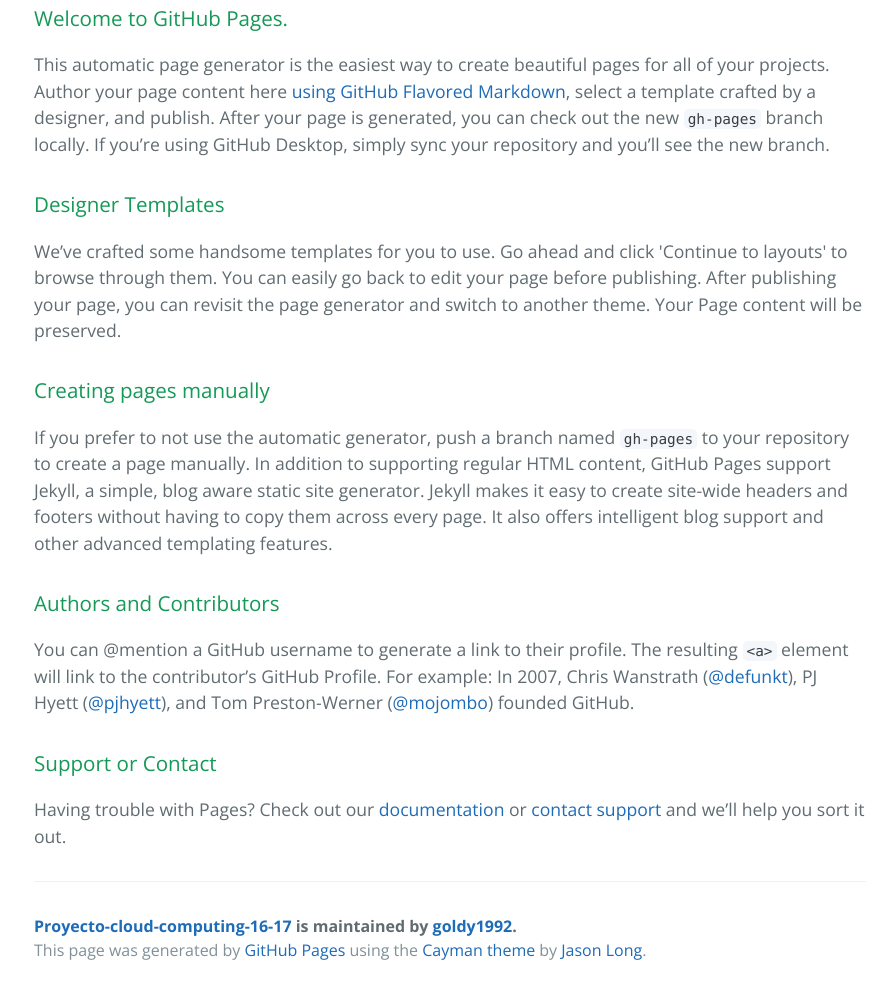
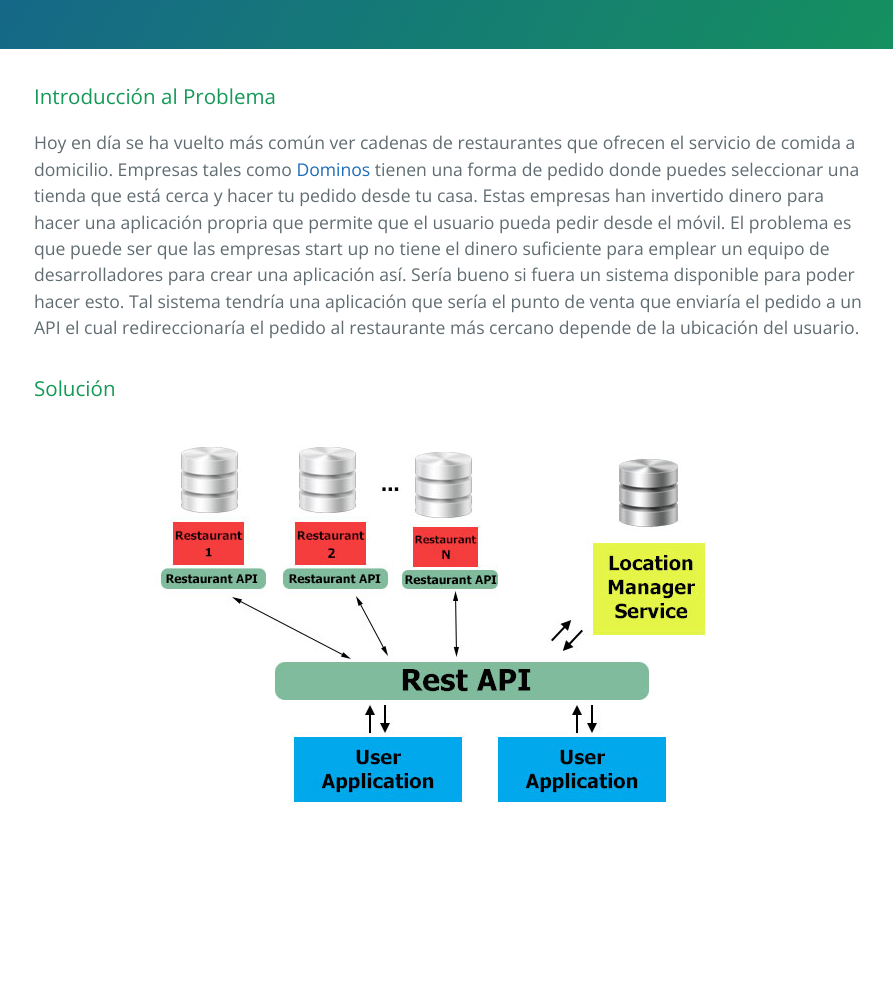
Before and after one commit to goldy1992/proyecto-cloud-computing-16-17, a plain HTML site: page index.html in a window 1280 px wide. Shown: the part 365-1359 px from the top of the page, without its empty margins (190-1083 px from the left). After the commit the page ends 1223 px from the top, so only its background shows below. Drawn offline with nearby package versions, Linux system fonts and the light colour scheme.

Commit message:
small update to the writeup of the presentation

```diff
--- a/index.html
+++ b/index.html
@@ -11,7 +11,7 @@
   </head>
   <body>
     <section class="page-header">
-      <h1 class="project-name">Proyecto-cloud-computing-16-17</h1>
+      <h1 class="project-name">Aplicación de Comida a Domicilio Para Empresa de Multicadena</h1>
       <h2 class="project-tagline"></h2>
       <a href="https://github.com/goldy1992/proyecto-cloud-computing-16-17" class="btn">View on GitHub</a>
       <a href="https://github.com/goldy1992/proyecto-cloud-computing-16-17/zipball/master" class="btn">Download .zip</a>
@@ -20,38 +20,15 @@
 
     <section class="main-content">
       <h3>
-<a id="welcome-to-github-pages" class="anchor" href="#welcome-to-github-pages" aria-hidden="true"><span aria-hidden="true" class="octicon octicon-link"></span></a>Welcome to GitHub Pages.</h3>
+<a id="welcome-to-github-pages" class="anchor" href="#welcome-to-github-pages" aria-hidden="true"><span aria-hidden="true" class="octicon octicon-link"></span></a>Introducción al Problema</h3>
 
-<p>This automatic page generator is the easiest way to create beautiful pages for all of your projects. Author your page content here <a href="https://guides.github.com/features/mastering-markdown/">using GitHub Flavored Markdown</a>, select a template crafted by a designer, and publish. After your page is generated, you can check out the new <code>gh-pages</code> branch locally. If you’re using GitHub Desktop, simply sync your repository and you’ll see the new branch.</p>
+<p>Hoy en día se ha vuelto más común ver cadenas de restaurantes que ofrecen el servicio de comida a domicilio. Empresas tales como <a href="http://www.dominospizza.es/">Dominos</a> tienen una forma de pedido donde puedes seleccionar una tienda que está cerca y hacer tu pedido desde tu casa. Estas empresas han invertido dinero para hacer una aplicación propria que permite que el usuario pueda pedir desde el móvil. El problema es que puede ser que las empresas start up no tiene el dinero suficiente para emplear un equipo de desarrolladores para crear una aplicación así. Sería bueno si fuera un sistema disponible para poder hacer esto. Tal sistema tendría una aplicación que sería el punto de venta que enviaría el pedido a un API el cual redireccionaría el pedido al restaurante más cercano depende de la ubicación del usuario.</p>
 
-<h3>
-<a id="designer-templates" class="anchor" href="#designer-templates" aria-hidden="true"><span aria-hidden="true" class="octicon octicon-link"></span></a>Designer Templates</h3>
+<h3>Solución</h3>
 
-<p>We’ve crafted some handsome templates for you to use. Go ahead and click 'Continue to layouts' to browse through them. You can easily go back to edit your page before publishing. After publishing your page, you can revisit the page generator and switch to another theme. Your Page content will be preserved.</p>
-
-<h3>
-<a id="creating-pages-manually" class="anchor" href="#creating-pages-manually" aria-hidden="true"><span aria-hidden="true" class="octicon octicon-link"></span></a>Creating pages manually</h3>
-
-<p>If you prefer to not use the automatic generator, push a branch named <code>gh-pages</code> to your repository to create a page manually. In addition to supporting regular HTML content, GitHub Pages support Jekyll, a simple, blog aware static site generator. Jekyll makes it easy to create site-wide headers and footers without having to copy them across every page. It also offers intelligent blog support and other advanced templating features.</p>
-
-<h3>
-<a id="authors-and-contributors" class="anchor" href="#authors-and-contributors" aria-hidden="true"><span aria-hidden="true" class="octicon octicon-link"></span></a>Authors and Contributors</h3>
-
-<p>You can @mention a GitHub username to generate a link to their profile. The resulting <code>&lt;a&gt;</code> element will link to the contributor’s GitHub Profile. For example: In 2007, Chris Wanstrath (<a href="https://github.com/defunkt" class="user-mention">@defunkt</a>), PJ Hyett (<a href="https://github.com/pjhyett" class="user-mention">@pjhyett</a>), and Tom Preston-Werner (<a href="https://github.com/mojombo" class="user-mention">@mojombo</a>) founded GitHub.</p>
-
-<h3>
-<a id="support-or-contact" class="anchor" href="#support-or-contact" aria-hidden="true"><span aria-hidden="true" class="octicon octicon-link"></span></a>Support or Contact</h3>
-
-<p>Having trouble with Pages? Check out our <a href="https://help.github.com/pages">documentation</a> or <a href="https://github.com/contact">contact support</a> and we’ll help you sort it out.</p>
-
-      <footer class="site-footer">
-        <span class="site-footer-owner"><a href="https://github.com/goldy1992/proyecto-cloud-computing-16-17">Proyecto-cloud-computing-16-17</a> is maintained by <a href="https://github.com/goldy1992">goldy1992</a>.</span>
-
-        <span class="site-footer-credits">This page was generated by <a href="https://pages.github.com">GitHub Pages</a> using the <a href="https://github.com/jasonlong/cayman-theme">Cayman theme</a> by <a href="https://twitter.com/jasonlong">Jason Long</a>.</span>
-      </footer>
-
-    </section>
-
+<div align="center">
+<img src="diagram.jpg" />
+</div>
 
   </body>
 </html>
```
